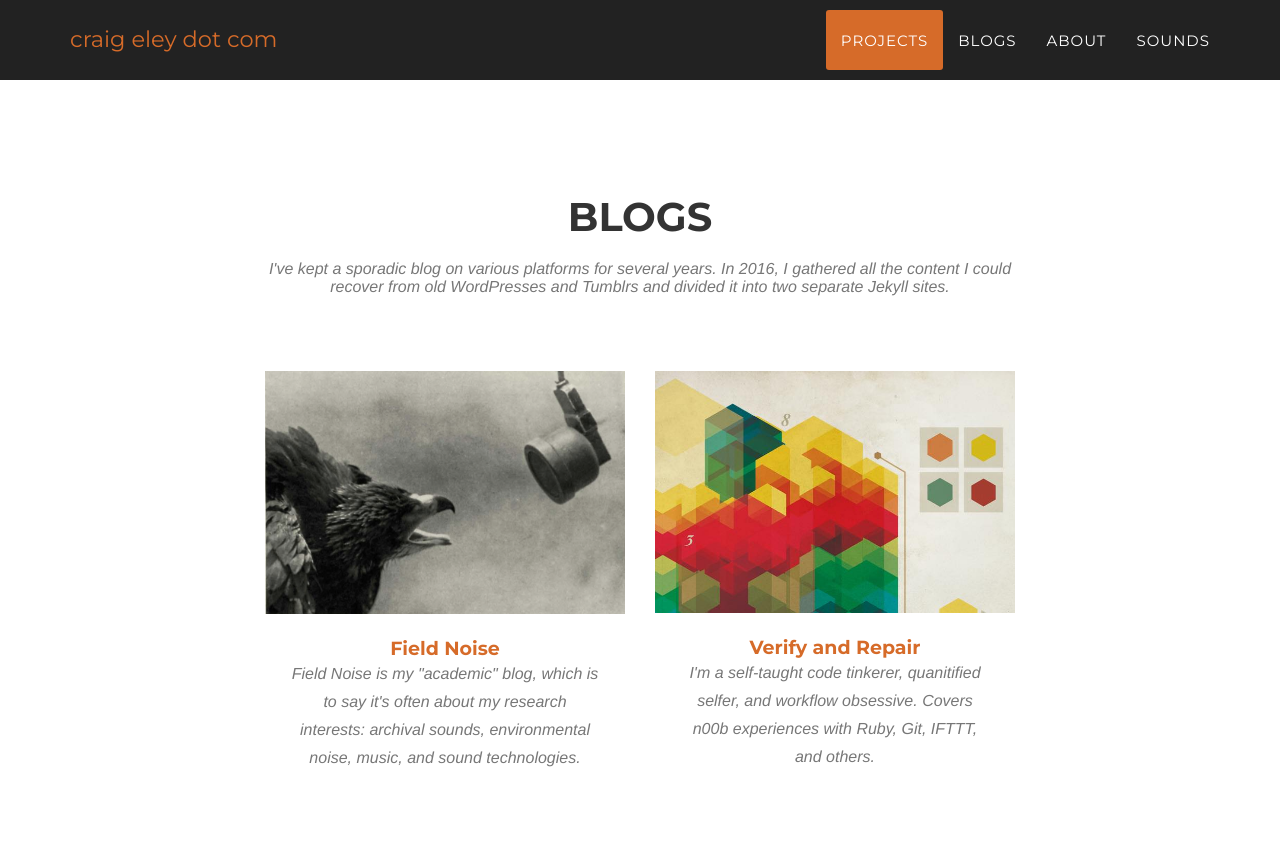
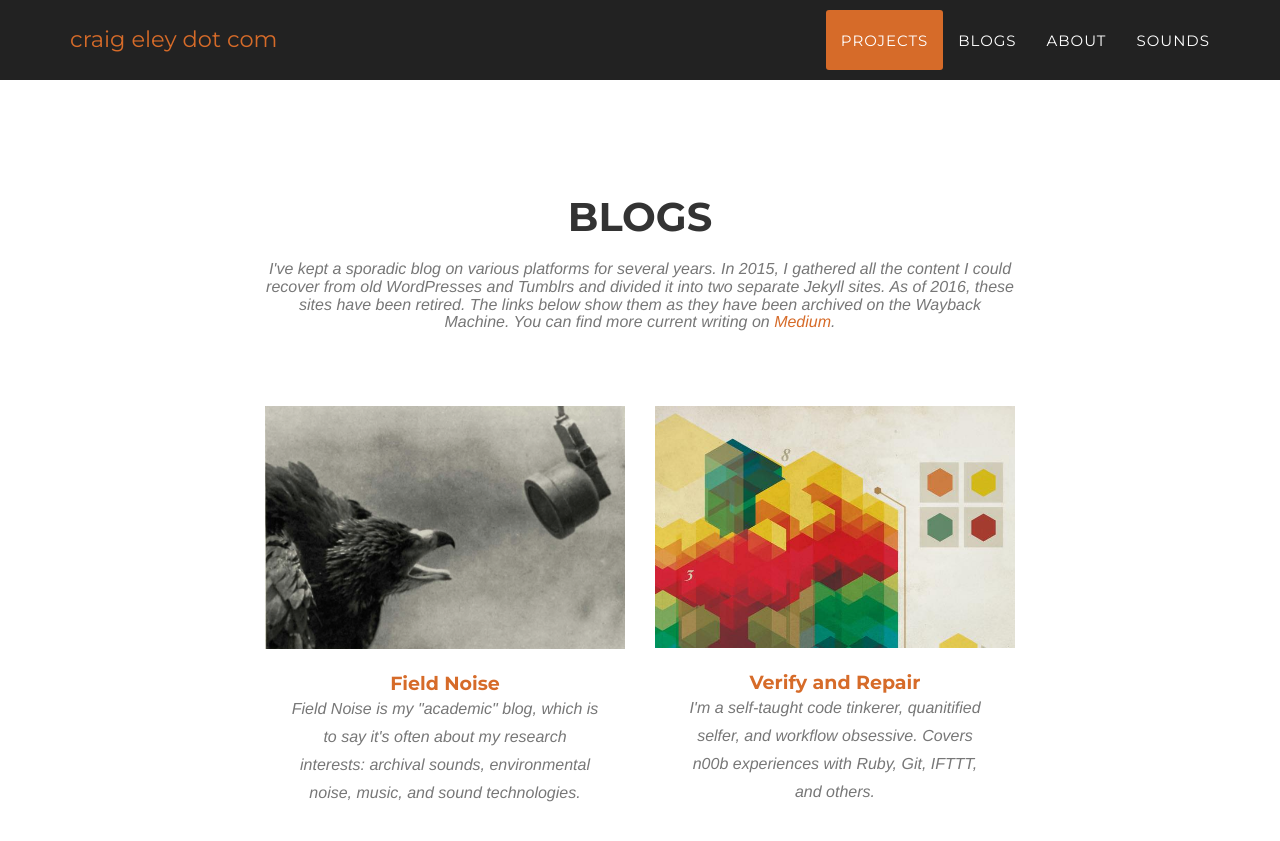
Before and after one commit to craigeley/craigeley.github.io, a Jekyll site: the page built from index.html, in a window 1280 px wide and 900 px high, scrolled down 1541 px. Shown: the top 841 px of the window. Built offline with Jekyll 4.4.1, drawn with Linux system fonts in a browser that asks for light colours; some web fonts are replaced.

Commit message:
updated blog sites to point to wayback

```diff
--- a/_includes/portfolio_grid.html
+++ b/_includes/portfolio_grid.html
@@ -4,13 +4,13 @@
             <div class="row">
                 <div class="col-lg-8 col-sm-offset-2 text-center">
                     <h2 class="section-heading">Blogs</h2>
-                    <h3 class="section-subheading text-muted">I've kept a sporadic blog on various platforms for several years. In 2016, I gathered all the content I could recover from old WordPresses and Tumblrs and divided it into two separate Jekyll sites.</h3>
+                    <h3 class="section-subheading text-muted">I've kept a sporadic blog on various platforms for several years. In 2015, I gathered all the content I could recover from old WordPresses and Tumblrs and divided it into two separate Jekyll sites. As of 2016, these sites have been retired. The links below show them as they have been archived on the Wayback Machine. You can find more current writing on <a href="https://medium.com/@craigeley" target="_blank">Medium</a>.</h3>
                 </div>
             </div>
             <div class="row">
             <div class="col-md-2"></div>
                 <div class="col-md-4 portfolio-item">
-                    <a href="http://fieldnoise.com" target="_blank" class="portfolio-link" data-toggle="modal">
+                    <a href="https://web.archive.org/web/20161230225540/http://www.fieldnoise.com/" target="_blank" class="portfolio-link" data-toggle="modal">
                         <div class="portfolio-hover">
                             <div class="portfolio-hover-content">
                                 <h3>visit</h3>
@@ -19,12 +19,12 @@
                         <img src="img/fn.png" class="img-responsive" alt="">
                     </a>
                     <div class="portfolio-caption">
-                        <h4><a href="http://fieldnoise.com" target="_blank">Field Noise</a></h4>
+                        <h4><a href="https://web.archive.org/web/20161230225540/http://www.fieldnoise.com/" target="_blank">Field Noise</a></h4>
                         <p class="text-muted">Field Noise is my "academic" blog, which is to say it's often about my research interests: archival sounds, environmental noise, music, and sound technologies.</p>
                     </div>
                 </div>
                 <div class="col-md-4 portfolio-item">
-                    <a href="http://verifyandrepair.com" target="_blank" class="portfolio-link" data-toggle="modal">
+                    <a href="https://web.archive.org/web/20161230225457/http://www.verifyandrepair.com/" target="_blank" class="portfolio-link" data-toggle="modal">
                         <div class="portfolio-hover">
                             <div class="portfolio-hover-content">
                                 <h3>visit</h3>
@@ -33,7 +33,7 @@
                         <img src="img/vandr.jpg" class="img-responsive" alt="">
                     </a>
                     <div class="portfolio-caption">
-                        <h4><a href="http://verifyandrepair.com" target="_blank">Verify and Repair</a></h4>
+                        <h4><a href="https://web.archive.org/web/20161230225457/http://www.verifyandrepair.com/" target="_blank">Verify and Repair</a></h4>
                         <p class="text-muted">I'm a self-taught code tinkerer, quanitified selfer, and workflow obsessive. Covers n00b experiences with Ruby, Git, IFTTT, and others.</p>
                     </div>
                 </div>
```
